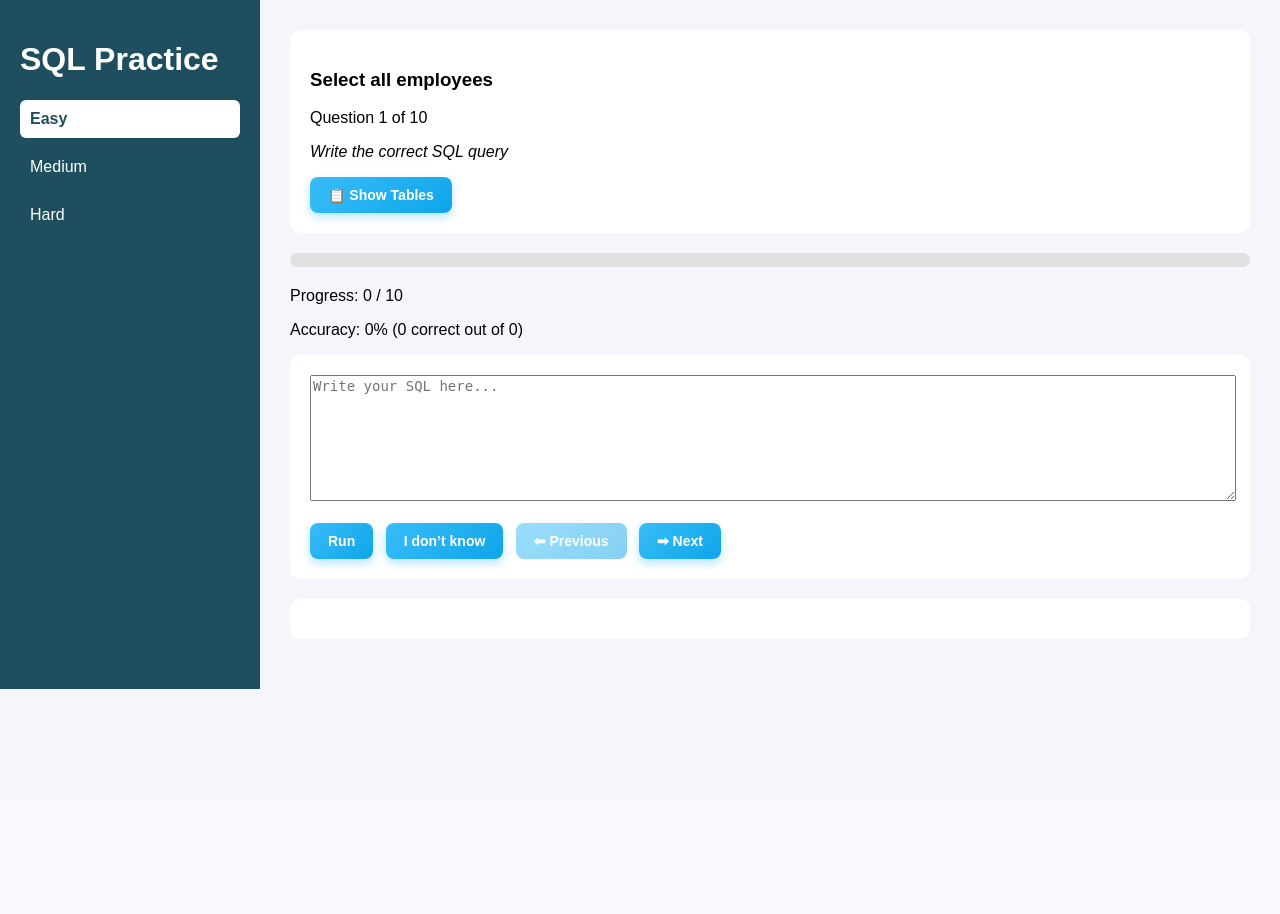
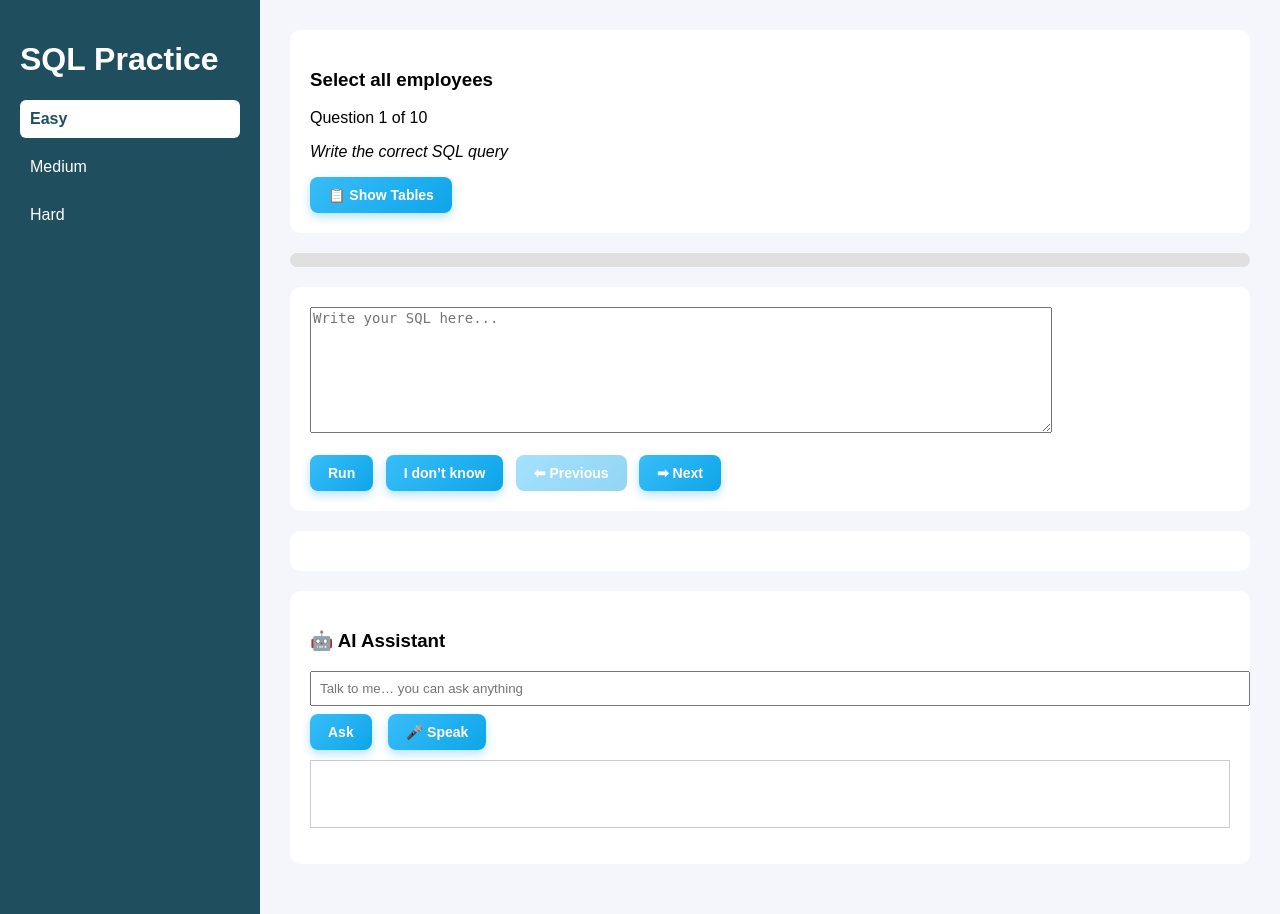
Before and after one commit to Gourishshiragur/sql-practice-saas, a FastAPI app: page / in a window 1280 px wide. Before the commit the page ends 689 px from the top, so only its background shows below. Run offline with FastAPI, Linux system fonts and the light colour scheme.

Commit message:
Stable AI assistant with multilingual voice (browser-based), SQL UI frozen

```diff
--- a/app/main.py
+++ b/app/main.py
@@ -1,29 +1,28 @@
+from dotenv import load_dotenv
 from fastapi import FastAPI, Request, Form
 from fastapi.responses import HTMLResponse
 from fastapi.staticfiles import StaticFiles
 from fastapi.templating import Jinja2Templates
+from app.questions import QUESTIONS
+from app.routes.tools import router as tools_router
 
-from app.questions import QUESTIONS
+load_dotenv()
 
+# =========================
+# APP SETUP
+# =========================
 app = FastAPI()
 
 app.mount("/static", StaticFiles(directory="app/static"), name="static")
 templates = Jinja2Templates(directory="app/templates")
 
-
+# =========================
+# HOME PAGE
+# =========================
 @app.get("/", response_class=HTMLResponse)
-def home(
-    request: Request,
-    level: str = "easy",
-    q_index: int = 0,
-):
+def home(request: Request, level: str = "easy", q_index: int = 0):
     questions = QUESTIONS[level]
-
-    if q_index < 0:
-        q_index = 0
-    if q_index >= len(questions):
-        q_index = len(questions) - 1
-
+    q_index = max(0, min(q_index, len(questions) - 1))
     q = questions[q_index]
 
     return templates.TemplateResponse(
@@ -42,7 +41,9 @@ def home(
         },
     )
 
-
+# =========================
+# SQL CHECK
+# =========================
 @app.post("/run")
 def run_query(user_sql: str = Form(...), qid: str = Form(...)):
     for level in QUESTIONS:
@@ -57,7 +58,6 @@ def run_query(user_sql: str = Form(...), qid: str = Form(...)):
                 }
     return {"status": "error"}
 
-
 @app.post("/show-answer")
 def show_answer(qid: str = Form(...)):
     for level in QUESTIONS:
@@ -70,7 +70,9 @@ def show_answer(qid: str = Form(...)):
                 }
     return {"status": "error"}
 
-
+# =========================
+# TABLES
+# =========================
 @app.get("/tables")
 def tables():
     return {
@@ -81,18 +83,14 @@ def tables():
                 [2, "Bob", "HR", 45000, "2020-07-15"],
                 [3, "Charlie", "IT", 70000, "2019-11-20"],
             ],
-        },
-        "departments": {
-            "columns": ["dept_id", "dept_name"],
-            "rows": [
-                [10, "IT"],
-                [20, "HR"],
-                [30, "Finance"],
-            ],
-        },
+        }
     }
-
 
 @app.get("/health")
 def health():
     return {"status": "ok"}
+
+# =========================
+# AI ROUTER
+# =========================
+app.include_router(tools_router)
--- a/app/static/app.js
+++ b/app/static/app.js
@@ -1,219 +1,257 @@
 console.log("✅ app.js loaded");
-
-const TOTAL_QUESTIONS = 10;
-
-/* -----------------------------
-   LEVEL HELPERS
------------------------------ */
-function getLevel() {
-  return new URLSearchParams(window.location.search).get("level") || "easy";
+// Ensure voices are loaded (important for Chrome/Edge)
+if (window.speechSynthesis) {
+  window.speechSynthesis.onvoiceschanged = () => {
+    speechSynthesis.getVoices();
+  };
 }
 
-function answeredKey() {
-  return "answered_" + getLevel();
-}
+/* ================= UTIL ================= */
 
-function correctKey() {
-  return "correct_" + getLevel();
-}
-
-function getSet(key) {
-  try {
-    return new Set(JSON.parse(sessionStorage.getItem(key) || "[]"));
-  } catch {
-    return new Set();
-  }
-}
-
-function saveSet(key, set) {
-  sessionStorage.setItem(key, JSON.stringify([...set]));
-}
-
-/* -----------------------------
-   COMPLETION MESSAGE
------------------------------ */
-function showCompletionMessage() {
-  const out = document.getElementById("output");
-
-  out.innerHTML = `
-    <p style="color:green; font-weight:600;">
-      🎉 You have completed all questions for this level. Try the next level.
-    </p>
-  `;
-}
-
-/* -----------------------------
-   PROGRESS + ACCURACY
------------------------------ */
-function updateProgress() {
-  const answered = getSet(answeredKey());
-  const correct = getSet(correctKey());
-
-  const progressBar = document.getElementById("progressBar");
-  const progressText = document.getElementById("progressText");
-  const accuracyText = document.getElementById("accuracyText");
-
-  const percent = Math.min((answered.size / TOTAL_QUESTIONS) * 100, 100);
-
-  if (progressBar) progressBar.style.width = percent + "%";
-
-  if (progressText) {
-    progressText.innerText =
-      `Progress: ${answered.size} / ${TOTAL_QUESTIONS}`;
-  }
-
-  if (accuracyText) {
-    const accuracy =
-      answered.size === 0
-        ? 0
-        : Math.round((correct.size / answered.size) * 100);
-
-    accuracyText.innerText =
-      `Accuracy: ${accuracy}% (${correct.size} correct out of ${answered.size})`;
-  }
-}
-
-/*
-  ✅ Count each question ONLY ONCE
-  ✅ Trigger completion exactly at 10/10
-*/
-function markAnswered(qid, isCorrect) {
-  const answered = getSet(answeredKey());
-  const correct = getSet(correctKey());
-
-  // Already answered → no re-count
-  if (answered.has(qid)) {
-    updateProgress();
-    return;
-  }
-
-  answered.add(qid);
-  saveSet(answeredKey(), answered);
-
-  if (isCorrect) {
-    correct.add(qid);
-    saveSet(correctKey(), correct);
-  }
-
-  updateProgress();
-
-  // ✅ Completion trigger (reliable)
-  if (answered.size === TOTAL_QUESTIONS) {
-    showCompletionMessage();
-  }
-}
-
-document.addEventListener("DOMContentLoaded", () => {
-  updateProgress();
-
-  const panel = document.getElementById("tablePanel");
-  if (panel) panel.style.display = "none";
-});
-
-/* -----------------------------
-   TABLE RENDER
------------------------------ */
 function renderTable(cols, rows) {
   let html = "<table><tr>";
-  cols.forEach(c => (html += `<th>${c}</th>`));
+  cols.forEach(c => html += `<th>${c}</th>`);
   html += "</tr>";
 
   rows.forEach(r => {
     html += "<tr>";
-    r.forEach(v => (html += `<td>${v}</td>`));
+    r.forEach(v => html += `<td>${v}</td>`);
     html += "</tr>";
   });
 
   return html + "</table>";
 }
 
-/* -----------------------------
-   RUN QUERY
------------------------------ */
-async function runQuery() {
-  const qid = document.getElementById("qid").value;
-  const sql = document.getElementById("sql").value.trim();
-  const out = document.getElementById("output");
+function formatForDisplay(text) {
+  if (!text) return "";
+  return text
+    .replace(/\\n/g, "\n")
+    .replace(/\n/g, "<br>");
+}
 
-  // ✅ Empty query guard
-  if (!sql) {
-    out.innerHTML =
-      `<p style="color:red">⚠️ Please enter a SQL query before clicking Run.</p>`;
+/* ================= SQL ================= */
+
+window.toggleTables = async function () {
+  console.log("toggleTables clicked");
+
+  const panel = document.getElementById("tablePanel");
+  const info = document.getElementById("tableInfo");
+  const left = document.querySelector(".left");
+
+  if (!panel || !info) return;
+
+  if (panel.style.display === "block") {
+    panel.style.display = "none";
+    if (left) left.style.width = "100%";
     return;
   }
 
-  out.innerHTML = "⏳ Running...";
+  const res = await fetch("/tables");
+  const data = await res.json();
+
+  let html = "";
+  for (const [table, obj] of Object.entries(data)) {
+    html += `<h4>${table}</h4>`;
+    html += renderTable(obj.columns, obj.rows);
+  }
+
+  info.innerHTML = html;
+  panel.style.display = "block";
+  if (left) left.style.width = "65%";
+};
+
+window.runQuery = async function () {
+  console.log("runQuery clicked");
+
+  const qidEl = document.getElementById("qid");
+  const sqlEl = document.getElementById("sql");
+  const out = document.getElementById("output");
+  if (!qidEl || !sqlEl || !out) return;
+
+  const sql = sqlEl.value.trim();
+  if (!sql) {
+    out.innerText = "Enter SQL query";
+    return;
+  }
 
   const res = await fetch("/run", {
     method: "POST",
     headers: { "Content-Type": "application/x-www-form-urlencoded" },
-    body: new URLSearchParams({ qid, user_sql: sql })
+    body: new URLSearchParams({ qid: qidEl.value, user_sql: sql })
   });
 
   const data = await res.json();
-  const isCorrect = data.status === "correct";
-
-  markAnswered(qid, isCorrect);
-
   out.innerHTML = `
-    <p>${isCorrect ? "✅ Correct" : "❌ Wrong"}</p>
+    <b>${data.status === "correct" ? "✅ Correct" : "❌ Wrong"}</b>
     <pre>${data.expected_sql}</pre>
     ${renderTable(data.cols, data.rows)}
   `;
-}
+};
 
-/* -----------------------------
-   SHOW ANSWER
------------------------------ */
-async function showAnswer() {
-  const qid = document.getElementById("qid").value;
+window.showAnswer = async function () {
+  console.log("showAnswer clicked");
+
+  const qidEl = document.getElementById("qid");
   const out = document.getElementById("output");
+  if (!qidEl || !out) return;
 
   const res = await fetch("/show-answer", {
     method: "POST",
     headers: { "Content-Type": "application/x-www-form-urlencoded" },
-    body: new URLSearchParams({ qid })
+    body: new URLSearchParams({ qid: qidEl.value })
   });
 
   const data = await res.json();
-
-  // Counts as answered but NOT correct
-  markAnswered(qid, false);
-
   out.innerHTML = `
     <h4>Correct Query</h4>
     <pre>${data.expected_sql}</pre>
     ${renderTable(data.cols, data.rows)}
   `;
+};
+
+/* ================= AI (TEXT ONLY) ================= */
+
+window.askAIMentor = function () {
+  console.log("askAIMentor clicked");
+
+  const input = document.getElementById("aiInput");
+  const out = document.getElementById("aiOutput");
+  if (!input || !out) return;
+
+  const text = input.value.trim();
+  if (!text) {
+    out.innerText = "Please type your question or use 🎤 Speak";
+    return;
+  }
+
+  fetch("/ai/chat", {
+    method: "POST",
+    headers: { "Content-Type": "application/json" },
+    body: JSON.stringify({ message: text })
+  })
+    .then(res => res.text())
+    .then(reply => {
+      out.innerHTML = formatForDisplay(reply);
+    });
+};
+
+/* ================= VOICE ================= */
+
+let lastSpokenLang = "en-US";
+
+function detectLanguage(text) {
+  if (/[\u0C80-\u0CFF]/.test(text)) return "kn-IN";
+  if (/[\u0900-\u097F]/.test(text)) return "hi-IN";
+  return "en-US";
 }
 
-/* -----------------------------
-   SHOW AVAILABLE TABLES
------------------------------ */
-let tablesVisible = false;
+function speak(text, lang) {
+  if (!window.speechSynthesis) return;
 
-async function toggleTables() {
-  const panel = document.getElementById("tablePanel");
-  const info = document.getElementById("tableInfo");
-  const left = document.querySelector(".left");
+  // Clean text (important)
+  const cleanText = text
+    .replace(/\\n/g, " ")
+    .replace(/\n/g, " ")
+    .replace(/\s+/g, " ")
+    .trim();
 
-  if (!tablesVisible) {
-    const res = await fetch("/tables");
-    const data = await res.json();
+  const utter = new SpeechSynthesisUtterance(cleanText);
+  const voices = speechSynthesis.getVoices();
 
-    let html = "";
-    for (const [table, obj] of Object.entries(data)) {
-      html += `<h5>${table}</h5>`;
-      html += renderTable(obj.columns, obj.rows);
-    }
+  let selectedVoice = null;
 
-    info.innerHTML = html;
-    panel.style.display = "block";
-    if (left) left.style.width = "65%";
-  } else {
-    panel.style.display = "none";
-    if (left) left.style.width = "100%";
+  // 1️⃣ Try FEMALE Indian Kannada
+  if (lang === "kn-IN") {
+    selectedVoice = voices.find(v =>
+      v.lang === "kn-IN" &&
+      /female|woman|zira|heera|kavya|siri/i.test(v.name)
+    );
   }
 
-  tablesVisible = !tablesVisible;
+  // 2️⃣ Try FEMALE Indian Hindi
+  if (!selectedVoice && lang === "hi-IN") {
+    selectedVoice = voices.find(v =>
+      v.lang === "hi-IN" &&
+      /female|woman|swara|zira|heera/i.test(v.name)
+    );
+  }
+
+  // 3️⃣ Try ANY Indian female
+  if (!selectedVoice) {
+    selectedVoice = voices.find(v =>
+      v.lang.startsWith("en-IN") &&
+      /female|woman/i.test(v.name)
+    );
+  }
+
+  // 4️⃣ Fallback: any Indian voice
+  if (!selectedVoice) {
+    selectedVoice = voices.find(v =>
+      v.lang.startsWith(lang.split("-")[0])
+    );
+  }
+
+  // 5️⃣ Final fallback: English female
+  if (!selectedVoice) {
+    selectedVoice = voices.find(v =>
+      v.lang.startsWith("en") &&
+      /female|woman/i.test(v.name)
+    );
+  }
+
+  if (!selectedVoice) {
+    console.warn("No suitable voice found, skipping speech");
+    return;
+  }
+
+  utter.voice = selectedVoice;
+  utter.lang = selectedVoice.lang;
+  utter.rate = 1;
+  utter.pitch = 1;
+
+  speechSynthesis.cancel();
+  speechSynthesis.speak(utter);
 }
+
+
+window.startVoiceInput = function () {
+  console.log("startVoiceInput clicked");
+
+  const SR = window.SpeechRecognition || window.webkitSpeechRecognition;
+  if (!SR) {
+    alert("Voice not supported");
+    return;
+  }
+
+  const micBtn = document.getElementById("micBtn");
+  micBtn.classList.add("listening");
+  micBtn.innerText = "🎤 Listening...";
+
+  const recog = new SR();
+  recog.lang = "en-IN";
+
+  recog.onresult = e => {
+    const text = e.results[0][0].transcript;
+    document.getElementById("aiInput").value = text;
+    lastSpokenLang = detectLanguage(text);
+
+    fetch("/ai/chat", {
+      method: "POST",
+      headers: { "Content-Type": "application/json" },
+      body: JSON.stringify({ message: text })
+    })
+      .then(res => res.text())
+      .then(reply => {
+        const out = document.getElementById("aiOutput");
+        out.innerHTML = formatForDisplay(reply);
+        speak(reply, lastSpokenLang);
+      });
+  };
+
+  recog.onend = () => {
+    micBtn.classList.remove("listening");
+    micBtn.innerText = "🎤 Speak";
+  };
+
+  recog.start();
+};
--- a/app/templates/index.html
+++ b/app/templates/index.html
@@ -4,7 +4,7 @@
   <title>SQL Practice</title>
 
   <!-- =====================
-        MERGED CSS
+        CSS
   ====================== -->
   <style>
     body {
@@ -62,12 +62,15 @@
     }
 
     textarea {
-      width: 100%;
+      width: 80%;
       height: 120px;
       font-family: monospace;
       font-size: 14px;
     }
 
+    /* =============================
+       GLOBAL BUTTON STYLES
+    ============================= */
     button {
       background: linear-gradient(135deg, #38bdf8, #0ea5e9);
       color: white;
@@ -82,17 +85,45 @@
       box-shadow: 0 4px 10px rgba(14,165,233,0.3);
     }
 
-    button:hover {
+    button:hover:not(.disabled):not(.active):not(.listening) {
       transform: translateY(-2px);
       box-shadow: 0 6px 16px rgba(14,165,233,0.45);
     }
 
+    button:active {
+      transform: scale(0.96);
+    }
+
+    button.active {
+      background: linear-gradient(135deg, #0369a1, #0ea5e9);
+      box-shadow: 0 0 0 3px rgba(14,165,233,0.35);
+    }
+
+    button.disabled,
     button:disabled {
-      opacity: 0.5;
+      opacity: 0.45;
       cursor: not-allowed;
       box-shadow: none;
+      transform: none;
     }
 
+    /* =============================
+       AI STATES
+    ============================= */
+    button.listening {
+      background: linear-gradient(135deg, #ef4444, #b91c1c);
+      animation: pulse 1.2s infinite;
+    }
+
+    @keyframes pulse {
+      0% { box-shadow: 0 0 0 0 rgba(239,68,68,0.7); }
+      70% { box-shadow: 0 0 0 12px rgba(239,68,68,0); }
+      100% { box-shadow: 0 0 0 0 rgba(239,68,68,0); }
+    }
+
+    /* =============================
+       PROGRESS
+    ============================= */
     .progress-container {
       width: 100%;
       background: #e0e0e0;
@@ -108,34 +139,71 @@
       transition: width 0.4s ease;
     }
 
-    table {
-      border-collapse: collapse;
+    /* =============================
+       AI UI
+    ============================= */
+    .ai-btn-group {
+      display: flex;
+      gap: 8px;
+      margin: 8px 0;
+    }
+
+    #aiInput {
       width: 100%;
+      padding: 8px;
+    }
+
+    #aiOutput {
+      border: 1px solid #ccc;
+      padding: 8px;
+      min-height: 50px;
+      background: #fff;
       margin-top: 10px;
     }
 
-    th, td {
-      border: 1px solid #ccc;
-      padding: 6px;
-      text-align: left;
-    }
 
-    pre {
-      background: #f8f8f8;
-      padding: 10px;
-      border-radius: 6px;
-      overflow-x: auto;
-    }
+    /* =============================
+   TABLE STYLING (GLOBAL)
+============================= */
+table {
+  width: 100%;
+  border-collapse: collapse;
+  margin-top: 10px;
+  background: #fff;
+}
+
+th, td {
+   white-space: nowrap;
+  border: 1px solid #cbd5e1;   /* visible border */
+  padding: 8px 10px;
+  text-align: left:"";
+  font-size: 12px;
+}
+
+th {
+  background: #f1f5f9;
+  font-weight: 700;
+}
+
+tr:nth-child(even) {
+  background: #f8fafc;
+}
+
+tr:hover {
+  background: #e0f2fe;
+}
+
   </style>
 
   <!-- JS -->
-  <script src="/static/app.js" defer></script>
+  <script src="/static/app.js?v=1.0.1" defer></script>
+
 </head>
 
 <body>
 
 <!-- =====================
-        SIDEBAR
+     SIDEBAR
 ====================== -->
 <div class="sidebar">
   <h1>SQL Practice</h1>
@@ -154,13 +222,14 @@
 </div>
 
 <!-- =====================
-        MAIN CONTENT
+     MAIN CONTENT
 ====================== -->
 <div class="main">
 
   <!-- LEFT PANEL -->
   <div class="left">
 
+    <!-- Question -->
     <div class="card">
       <h3>{{ q.question }}</h3>
       <p>Question {{ q.number }} of {{ q.total }}</p>
@@ -179,20 +248,17 @@
     <!-- SQL Input -->
     <div class="card">
       <input type="hidden" id="qid" value="{{ q.id }}">
-
       <textarea id="sql" placeholder="Write your SQL here..."></textarea><br><br>
 
       <button onclick="runQuery()">Run</button>
       <button onclick="showAnswer()">I don’t know</button>
 
-      <!-- Previous -->
       <form method="get" action="/" style="display:inline">
         <input type="hidden" name="level" value="{{ level }}">
         <input type="hidden" name="q_index" value="{{ q_index - 1 }}">
         <button {% if q_index == 0 %}disabled{% endif %}>⬅ Previous</button>
       </form>
 
-      <!-- Next -->
       <form method="get" action="/" style="display:inline">
         <input type="hidden" name="level" value="{{ level }}">
         <input type="hidden" name="q_index" value="{{ q_index + 1 }}">
@@ -200,11 +266,46 @@
       </form>
     </div>
 
-    <!-- Output -->
+    <!-- SQL Output -->
     <div class="card" id="output"></div>
+
+ <!-- =========================
+     AI ASSISTANT
+========================= -->
+<div id="ai-inline" class="card">
+
+  <h3>🤖 AI Assistant</h3>
+
+  <input
+    id="aiInput"
+    placeholder="Talk to me… you can ask anything"
+    autocomplete="off"
+  />
+
+  <div class="ai-btn-group">
+    <button id="askBtn" onclick="askAIMentor()">Ask</button>
+    <button id="micBtn" onclick="startVoiceInput()">🎤 Speak</button>
   </div>
 
-  <!-- RIGHT PANEL (TABLES) -->
+  <!-- AI response -->
+  <p id="aiOutput" style="margin-top:10px;"></p>
+
+  <!-- Camera preview (hidden by default) -->
+  <video
+    id="aiVideo"
+    autoplay
+    playsinline
+    muted
+    style="display:none; width:100%; margin-top:10px; border-radius:8px;">
+  </video>
+
+</div>
+
+  </div> <!-- END LEFT PANEL -->
+
+  <!-- =========================
+       RIGHT PANEL (TABLES)
+  ========================= -->
   <div class="right" id="tablePanel">
     <div class="card">
       <h3>Available Tables</h3>
@@ -212,6 +313,7 @@
     </div>
   </div>
 
-</div>
+</div> <!-- END MAIN -->
+
 </body>
 </html>
```
Also changed, not shown: app/routes/tools.py (+52 -7 lines).
